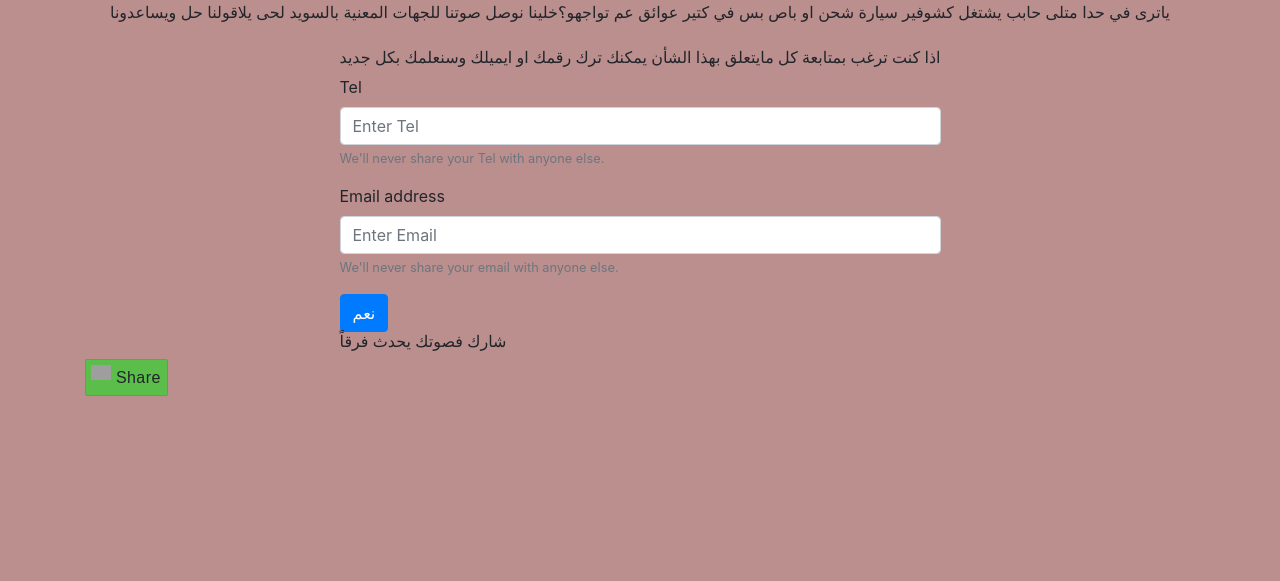
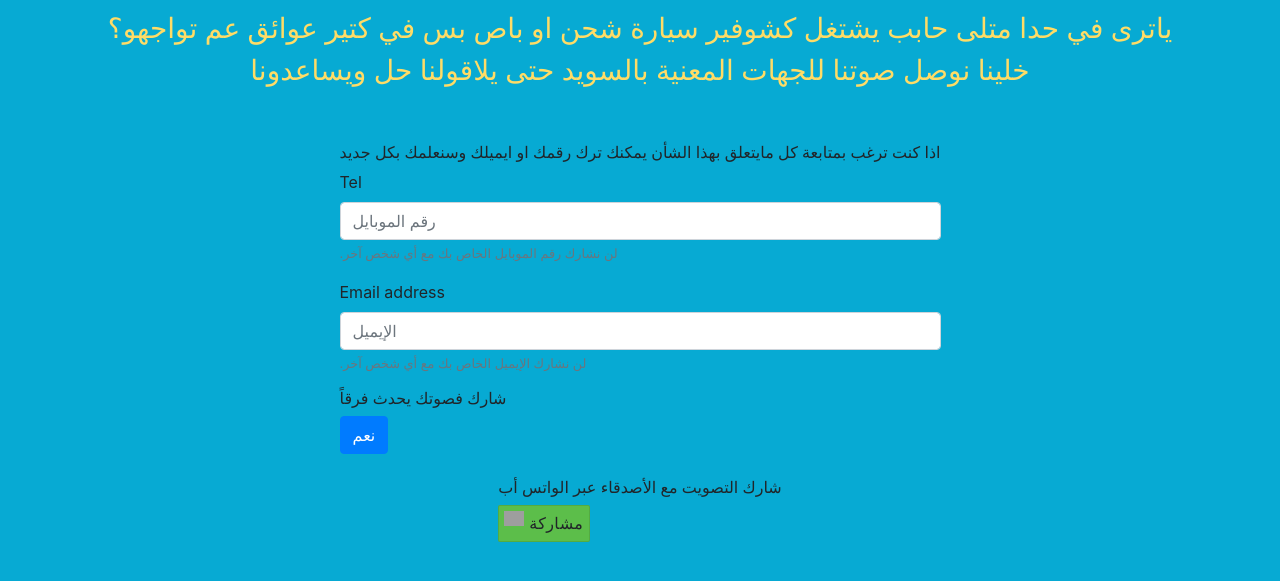
Before and after one commit to SamerSenbol/surveyApp, a PHP site: page / in a window 1280 px wide. Shown: the top 581 px of the page. Run offline with PHP 8.4, Linux system fonts and the light colour scheme; some libraries are stand-ins or nearby versions; grey boxes are pictures that could not be loaded.

Commit message:
Translating the content to Arabic and testing other the style.

```diff
--- a/index.php
+++ b/index.php
@@ -18,28 +18,31 @@
 <body>
     <div class="container">
         <div class="row justify-content-md-center">
-            <p>ياترى في حدا متلى حابب يشتغل كشوفير سيارة شحن او باص بس في كتير عوائق
-            عم تواجهو؟خلينا نوصل صوتنا للجهات المعنية بالسويد لحى يلاقولنا حل ويساعدونا</p> <br><br>
+            <h3>ياترى في حدا متلى حابب يشتغل كشوفير سيارة شحن او باص بس في كتير عوائق عم تواجهو؟</h3>
+            <h3>خلينا نوصل صوتنا للجهات المعنية بالسويد حتى يلاقولنا حل ويساعدونا</h3>
             <form action="insert.php" method="POST">
-                <div class="form-group">
-
+                <div class="form-group"> <br><br>
                     <h6>اذا كنت ترغب بمتابعة كل مايتعلق بهذا الشأن يمكنك ترك رقمك او ايميلك وسنعلمك بكل جديد</h6>
                     <label for="exampleInputEmail1">Tel</label>
-                    <input type="text" name="Tel" class="form-control" id="exampleInputEmail1" aria-describedby="emailHelp" placeholder="Enter Tel">
-                    <small id="emailHelp" class="form-text text-muted">We'll never share your Tel with anyone else.</small>
+                    <input type="text" name="Tel" class="form-control" id="exampleInputEmail1" aria-describedby="emailHelp" placeholder="رقم الموبايل">
+                    <small id="emailHelp" class="form-text text-muted">.لن نشارك رقم الموبايل الخاص بك مع أي شخص آخر</small>
                 </div>
                 <div class="form-group">
                     <label for="exampleInputPassword1">Email address</label>
-                    <input type="email" name="Email" class="form-control" id="exampleInputPassword1" placeholder="Enter Email">
-                    <small id="emailHelp" class="form-text text-muted">We'll never share your email with anyone else.</small>
+                    <input type="email" name="Email" class="form-control" id="exampleInputPassword1" placeholder="الإيميل">
+                    <small id="emailHelp" class="form-text text-muted">.لن نشارك الإيميل الخاص بك مع أي شخص آخر</small>
                 </div>
-                <button type="submit" name="submit" class="btn btn-primary">نعم</button>
                 <h6>شارك فصوتك يحدث فرقاً</h6>
+                <button type="submit" name="submit" class="btn btn-primary">نعم</button><br><br>
             </form>
         </div>
-            <a data-text="شارك فصوتك يحدث فرقاً" data-link="http://www.doitonline.se/" class="whatsapp w3_whatsapp_btn w3_whatsapp_btn_large">Share</a>
+        <div class="row justify-content-md-center">
+            <div class="whatsup">
+                <h6>شارك التصويت مع الأصدقاء عبر الواتس أب</h6>
+                <a data-text="شارك فصوتك يحدث فرقاً" data-link="http://www.doitonline.se/" class="whatsapp w3_whatsapp_btn w3_whatsapp_btn_large">مشاركة</a>
+            </div>
+        </div>
     </div>
-
     <script src="//ajax.googleapis.com/ajax/libs/jquery/1.11.2/jquery.min.js"></script>
 </body>
 </html>
--- a/insert.php
+++ b/insert.php
@@ -16,7 +16,7 @@ if($_SERVER["REQUEST_METHOD"] == "POST"){
     $sql="INSERT INTO `users`(`Email`, `Tel`, `Date`, `ipAddress` ) VALUES ('$Email','$Tel','$date', '$line')";
     $data = mysqli_query($con,$sql);
        if($data){
-        echo "<h1>Thank you</h1>";
+        echo "<h1>شكراً لكم على المشاركة</h1>";
        }
     }
     else{
--- a/style.css
+++ b/style.css
@@ -1,9 +1,10 @@
 body{
-    background-color: rosybrown
+    background-color: rgb(7, 170, 211);
+    padding: 12px;
 }
 
-h1{
-    color: blue
+h3{
+    color:#FFDC66
 }
 .w3_whatsapp_btn {
     background-image: url('icon.png');
```
Also changed, not shown: result.php (added).
